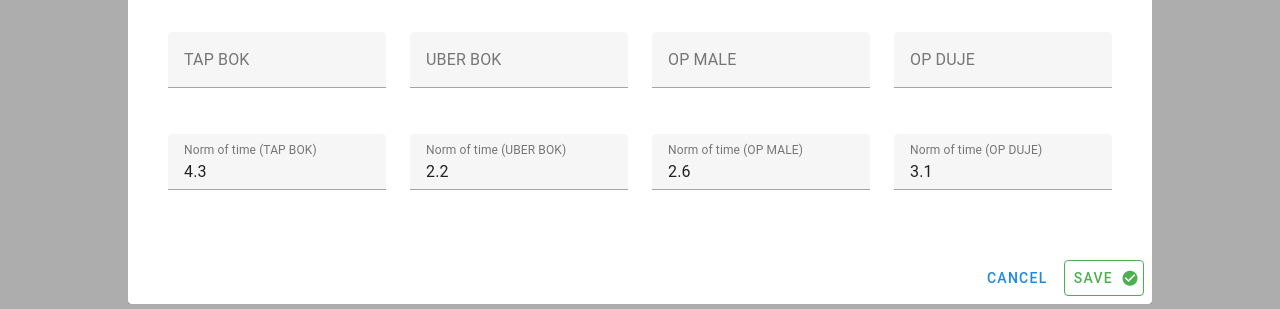
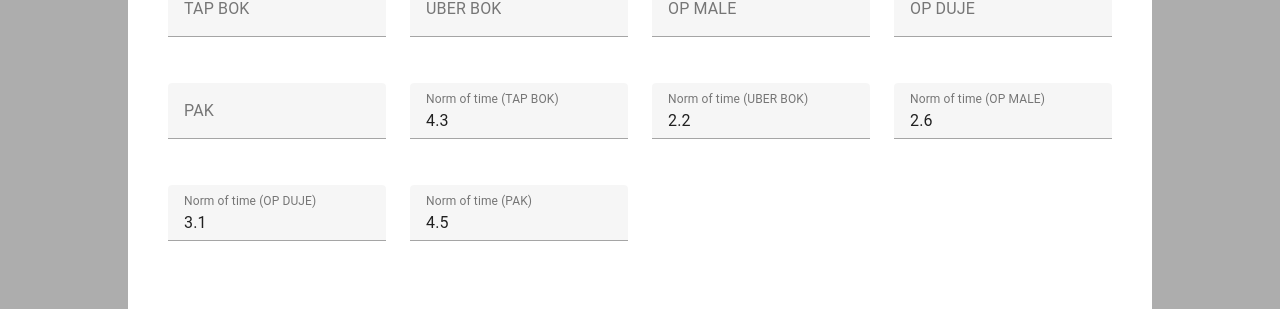
Before and after one commit to vladimirshvets/MonthlyStats, a Vue app in the folder client/: page /month/1 in a window 1280 px wide. Both pictures are taken after a click on the button 1202 px from the left and 722 px from the top of the page. Shown: the part 335-644 px from the top of the page. Built offline with nearby package versions, Linux system fonts and the light colour scheme; no server answers.

Commit message:
Add fifth qty for testing

```diff
--- a/client/src/components/WorkResultsForm.vue
+++ b/client/src/components/WorkResultsForm.vue
@@ -71,6 +71,13 @@
                             </v-col>
                             <v-col cols="12" xs="3" sm="3" md="3">
                                 <v-text-field
+                                    name="qty4"
+                                    label="PAK"
+                                    v-model="qty4"
+                                ></v-text-field>
+                            </v-col>
+                            <v-col cols="12" xs="3" sm="3" md="3">
+                                <v-text-field
                                     name="normOfTime0"
                                     label="Norm of time (TAP BOK)"
                                     v-model="normOfTime0"
@@ -98,6 +105,14 @@
                                     name="normOfTime3"
                                     label="Norm of time (OP DUJE)"
                                     v-model="normOfTime3"
+                                    readonly
+                                ></v-text-field>
+                            </v-col>
+                            <v-col cols="12" xs="3" sm="3" md="3">
+                                <v-text-field
+                                    name="normOfTime4"
+                                    label="Norm of time (PAK)"
+                                    v-model="normOfTime4"
                                     readonly
                                 ></v-text-field>
                             </v-col>
@@ -204,6 +219,10 @@ export default {
             get() { return this.formData.qtys[3]; },
             set(value) { this.formData.qtys[3] = value; }
         },
+        qty4: {
+            get() { return this.formData.qtys[4]; },
+            set(value) { this.formData.qtys[4] = value; }
+        },
         normOfTime0: {
             get() { return this.formData.normOfTime?.[0] ?? 0; },
             set(value) { this.formData.normOfTime[0] = value; }
@@ -219,6 +238,10 @@ export default {
         normOfTime3: {
             get() { return this.formData.normOfTime?.[3] ?? 0; },
             set(value) { this.formData.normOfTime[3] = value; }
+        },
+        normOfTime4: {
+            get() { return this.formData.normOfTime?.[4] ?? 0; },
+            set(value) { this.formData.normOfTime[4] = value; }
         },
     },
     data() {
@@ -238,12 +261,14 @@ export default {
                     this.qty1 ?? 0,
                     this.qty2 ?? 0,
                     this.qty3 ?? 0,
+                    this.qty4 ?? 0,
                 ],
                 normOfTime: [
                     this.normOfTime0 ?? 0,
                     this.normOfTime1 ?? 0,
                     this.normOfTime2 ?? 0,
                     this.normOfTime3 ?? 0,
+                    this.normOfTime4 ?? 0,
                 ]
             };
             if (this.formData.id) {
--- a/client/src/components/WorkResultsGridItem.vue
+++ b/client/src/components/WorkResultsGridItem.vue
@@ -54,6 +54,7 @@ export default {
                 'Uber Bok',
                 'Op Male',
                 'Op Duje',
+                'Pak',
             ]
         }
     },
--- a/client/src/stats-calculator.js
+++ b/client/src/stats-calculator.js
@@ -17,10 +17,9 @@ function calcStats(items) {
     items.forEach((item) => {
         item.dailyTimeMins = calcWorkingMins(item);
         item.sectorsTime = [];
-        for (let i = 0; i < 4; i++) {
-            item.sectorsTime.push(
-                item.qtys[i] * item.normOfTime[i]
-            );
+        for (let i = 0; i < 5; i++) {
+            let time = item.qtys[i] ? item.qtys[i] * item.normOfTime[i] : 0;
+            item.sectorsTime.push(time);
         }
         item.totalTime = calcSum(item.sectorsTime);
         item.dailyPercentage = item.totalTime / item.dailyTimeMins * 100;
--- a/client/src/views/MonthStats.vue
+++ b/client/src/views/MonthStats.vue
@@ -93,7 +93,7 @@ export default {
             formData: {
                 date: this.datepickerDate(),
                 qtys: [],
-                normOfTime: [ 4.3, 2.2, 2.6, 3.1 ]
+                normOfTime: [ 4.3, 2.2, 2.6, 3.1, 4.5 ]
             },
             showForm: false
         }
@@ -220,7 +220,7 @@ export default {
                 this.setFormData({
                     date: this.datepickerDate(),
                     qtys: [],
-                    normOfTime: [ 4.3, 2.2, 2.6, 3.1 ]
+                    normOfTime: [ 4.3, 2.2, 2.6, 3.1, 4.5 ]
                 });
             }
         },
```
